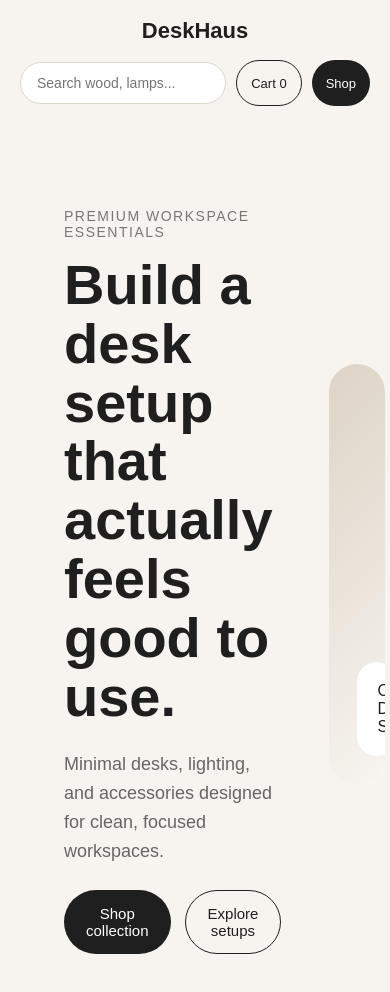
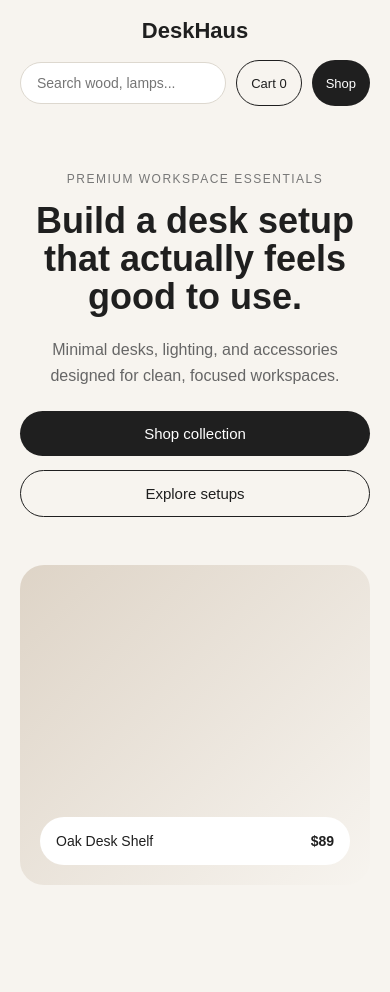
Before and after one commit to DavidGhachava/react-final-project, a React (Vite) app in the folder my-app/: page / in a window 390 px wide. Shown: the top 992 px of the page. After the commit the page ends 921 px from the top, so only its background shows below. Built offline with nearby package versions, Linux system fonts and the light colour scheme.

Commit message:
hero responsive

```diff
--- a/my-app/src/index.css
+++ b/my-app/src/index.css
@@ -200,7 +200,6 @@ body {
   color: #1f1f1f;
 }
 
-/* hover polish */
 .primary-button:hover {
   transform: translateY(-2px);
   background: #000;
@@ -212,7 +211,6 @@ body {
   color: white;
 }
 
-/* right side card */
 .hero-card {
   height: 420px;
   border-radius: 32px;
@@ -235,3 +233,69 @@ body {
   position: relative;
   z-index: 1;
 }
+
+@media (max-width: 900px) {
+  .hero {
+    padding: 50px 28px;
+    grid-template-columns: 1fr;
+    text-align: center;
+  }
+
+  .hero h1 {
+    font-size: 44px;
+    max-width: 720px;
+    margin: 0 auto;
+  }
+
+  .hero-text {
+    margin: 22px auto;
+  }
+
+  .hero-buttons {
+    justify-content: center;
+  }
+
+  .hero-card {
+    max-width: 620px;
+    width: 100%;
+    margin: 0 auto;
+  }
+}
+
+@media (max-width: 600px) {
+  .hero {
+    padding: 36px 20px;
+  }
+
+  .hero-label {
+    font-size: 12px;
+  }
+
+  .hero h1 {
+    font-size: 36px;
+  }
+
+  .hero-text {
+    font-size: 16px;
+  }
+
+  .hero-buttons {
+    flex-direction: column;
+  }
+
+  .primary-button,
+  .secondary-button {
+    width: 100%;
+  }
+
+  .hero-card {
+    height: 320px;
+    border-radius: 24px;
+    padding: 20px;
+  }
+
+  .product-preview {
+    padding: 16px;
+    font-size: 14px;
+  }
+}
```
